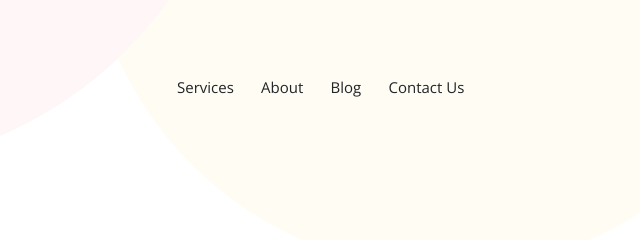
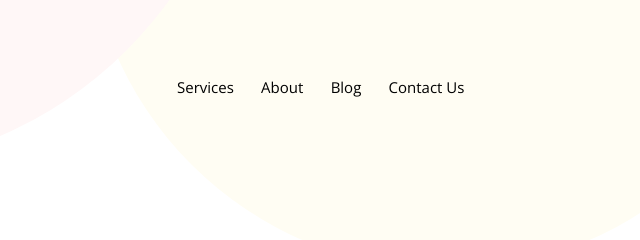
Before and after one commit to MuggleHead/uipro, a plain HTML site: page index.html in a window 1280 px wide. Shown: the top 240 px of the page, 473-1113 px from the left. Drawn offline with nearby package versions, Linux system fonts and the light colour scheme.

Commit message:
Update index.html

```diff
--- a/index.html
+++ b/index.html
@@ -23,7 +23,7 @@
       </div>
     </div>
     <img src="IMAGES/million 1.png" class="img1" alt="">
-    <pre class="bar">Services       About       Blog       Contact Us</pre>
+    <pre class="bar"><a href="index.html" style="text-decoration:none; color:black;">Services</a>       <a href="about.html" style="text-decoration:none; color:black;">About</a>       <a href="blogs.html" style="text-decoration:none; color:black;">Blog</a>       <a href="Contact.html" style="text-decoration:none; color:black;">Contact Us</pre>
     <!--miidle-->
     <div class="container">
   <div class="row">
```
